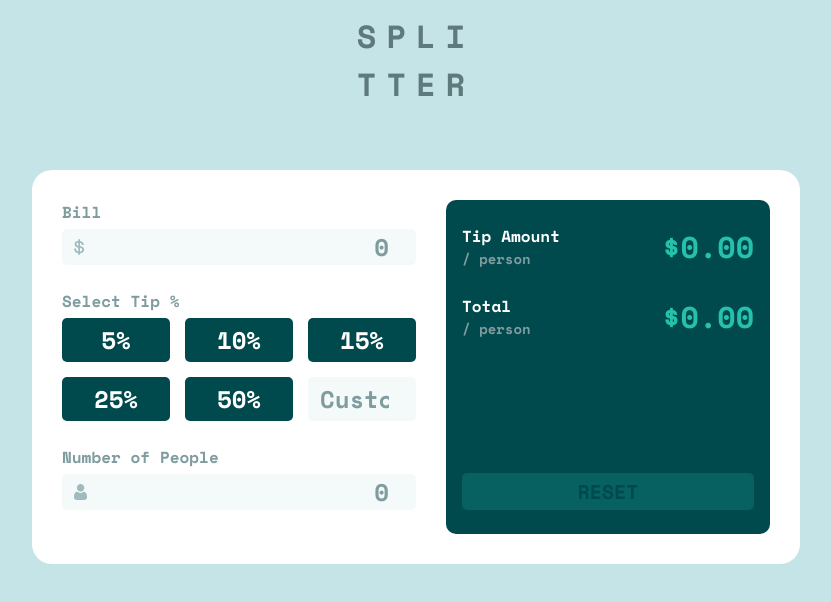
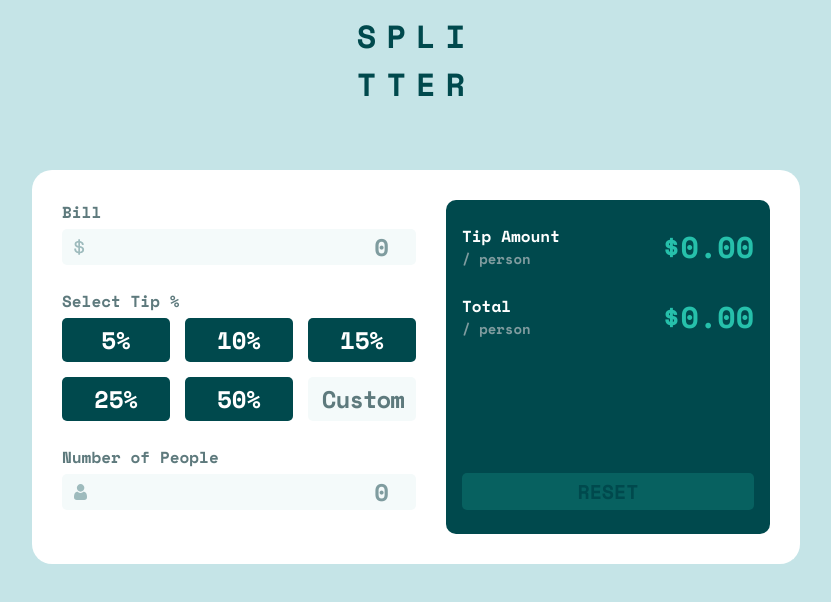
Before and after one commit to emekler0729/fem-tip-calculator-app, a React (Create React App) app: page / in a window 1280 px wide. Shown: the top 602 px of the page, without its empty margins (224-1055 px from the left). Built offline with nearby package versions, Linux system fonts and the light colour scheme.

Commit message:
fixed clipping on placeholder for custom tip input

```diff
--- a/src/App.js
+++ b/src/App.js
@@ -1,3 +1,17 @@
+/*  @TODO
+    Add Number of People Active State (Number of People Can't be Zero Warning)
+    -Change input parsing to allow for a zero value.
+    -Create a style that is applied when the value is zero.
+    Fixed clipping on the "Custom" default state text
+    Make the calculator larger on large screens (150%)
+    Add margin from top on large screens
+    Reduce Font Size of Title on Large Screens & possible on small too?
+    Disable Mouseover Reset Button when in disabled state.
+    Check math for example input ($142.55 & 5 people)
+    Input validation for the Custom Input Field
+    Output validation for UI.
+*/
+
 import styled from "styled-components";
 import React, { useEffect, useState } from "react";
 import { ReactComponent as DollarIcon } from "./images/icon-dollar.svg";
@@ -16,6 +30,11 @@ const colorWhite = "hsl(0, 0%, 100%)";
 const fontFamily = "'Space Mono', monospace";
 const formInputSize = "24px";
 
+/* BREAKPOINTS */
+const BREAKPOINT = {
+    MD: "768px",
+};
+
 /* MISC */
 const borderRadiusSmall = "5px";
 const horizontalPadding = "12px";
@@ -31,7 +50,7 @@ const Wrapper = styled.div`
 `;
 
 const Title = styled.h1`
-    color: ${colorNeutralCyanDark2};
+    color: ${colorNeutralCyanDark1};
     text-transform: uppercase;
     letter-spacing: 10px;
 `;
@@ -63,7 +82,7 @@ const FormInputGroup = styled.div`
 `;
 
 const InputLabel = styled.label`
-    color: ${colorNeutralCyanDark3};
+    color: ${colorNeutralCyanDark2};
     font-size: ${formInputSize / 2};
     font-weight: bold;
     display: block;
@@ -104,6 +123,29 @@ const Input = styled.input`
 
     &::placeholder {
         color: ${colorNeutralCyanDark3};
+    }
+
+    @media only screen and (hover: hover) {
+        &::-webkit-outer-spin-button,
+        &::-webkit-inner-spin-button {
+            margin-left: 10px;
+        }
+    }
+`;
+
+const CustomInput = styled(Input)`
+    -moz-appearance: textfield;
+
+    &::-webkit-outer-spin-button,
+    &::-webkit-inner-spin-button {
+        -webkit-appearance: none;
+        margin: 0;
+    }
+    &::placeholder {
+        color: ${colorNeutralCyanDark2};
+        @media only screen and (min-width: ${BREAKPOINT.MD}) {
+            letter-spacing: -1px;
+        }
     }
 `;
 
@@ -331,14 +373,14 @@ function App() {
                             <Button onClick={onButtonClick} id="tip50">
                                 50%
                             </Button>
-                            <Input
+                            <CustomInput
                                 id="custom"
                                 type="number"
                                 step="1"
                                 placeholder="Custom"
                                 value={activeTipButtonID === "custom" ? tipPercentage * 100 : ""}
                                 onChange={onCustomChange}
-                            ></Input>
+                            ></CustomInput>
                         </ButtonGroup>
                     </FormInputGroup>
                     <FormInputGroup>
```
Also changed, not shown: 1 other file (tests, documents, lock files or other folders).
